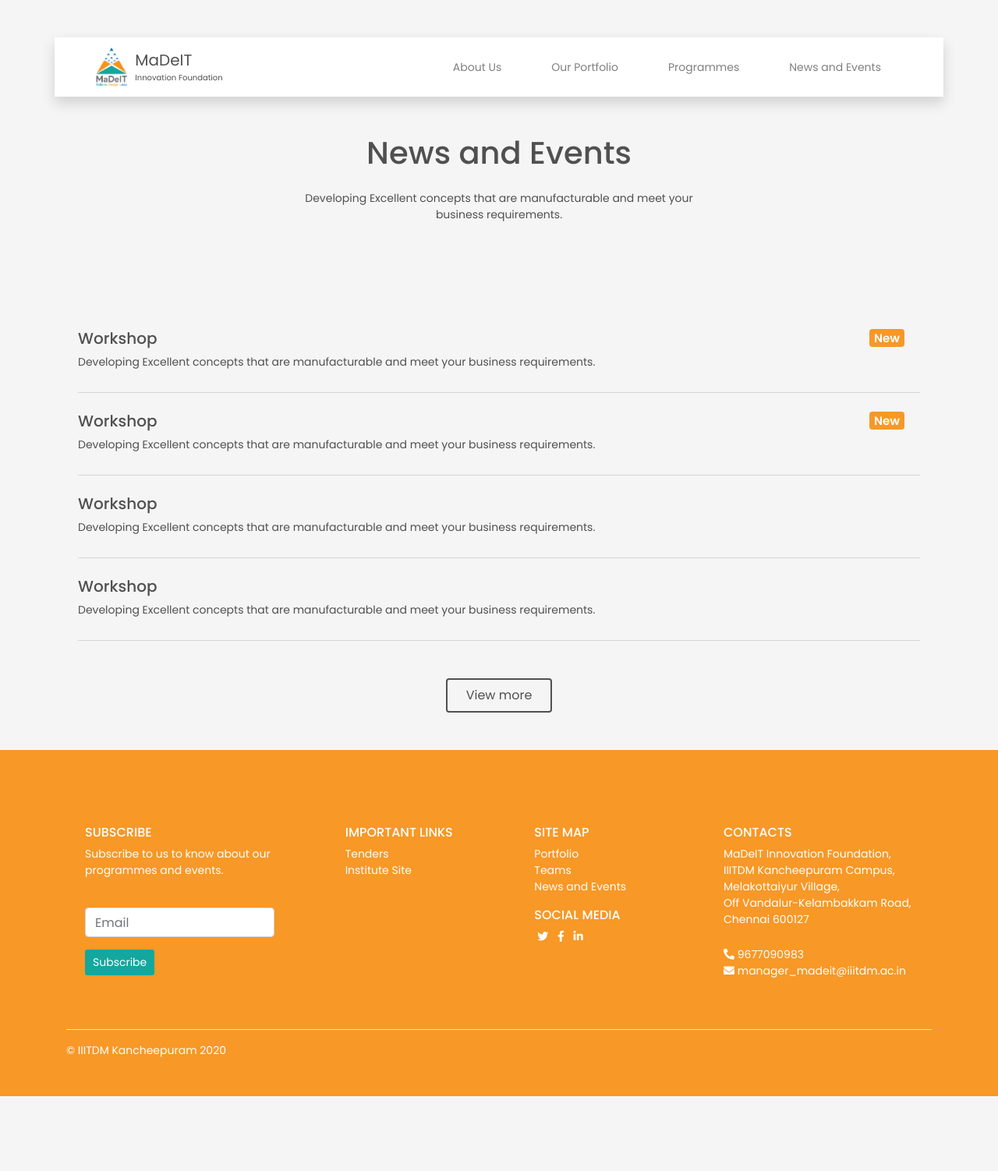
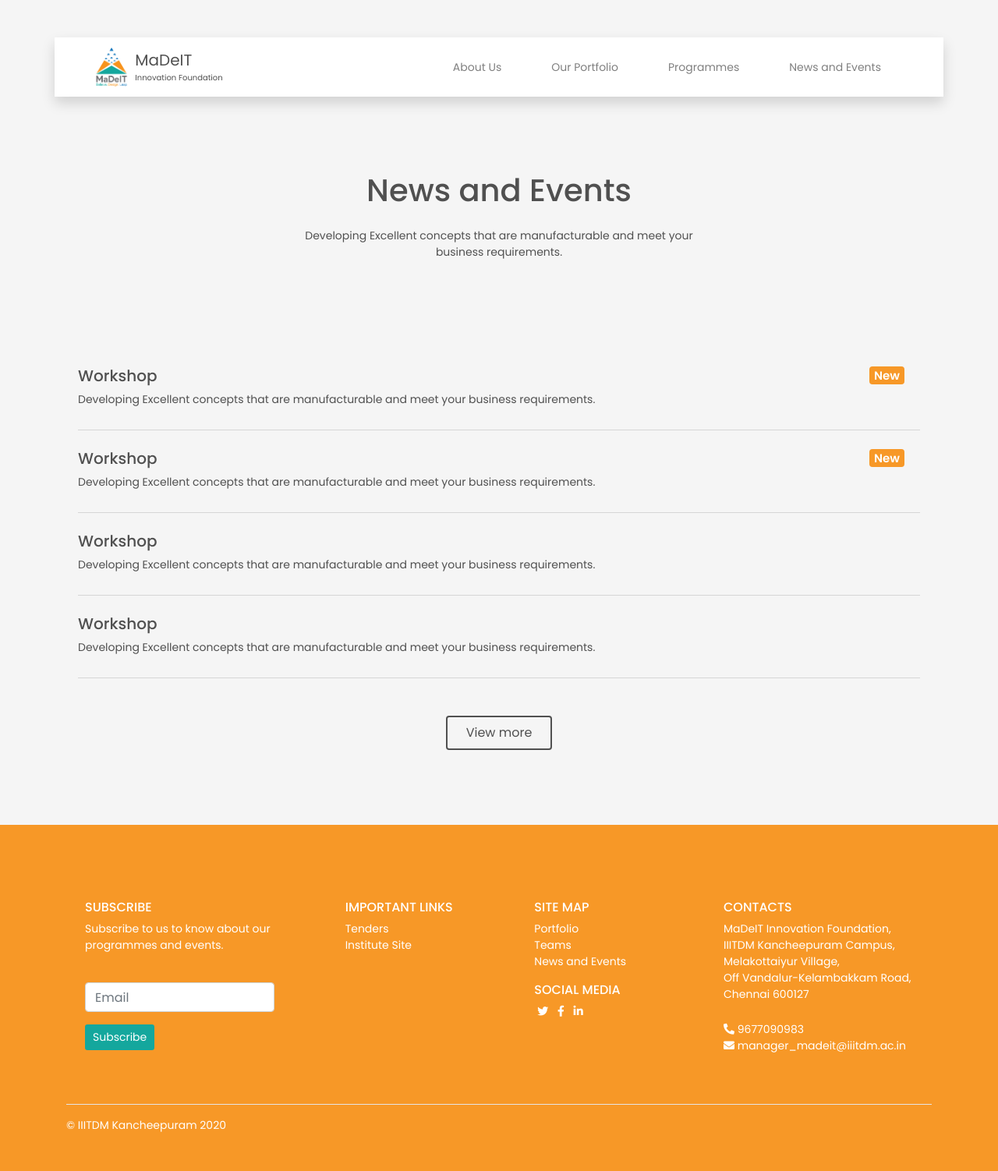
Before and after one commit to Aditya-ds-1806/MaDeIT, a PHP site: page /news in a window 1280 px wide. Shown: the whole page at 78% size. Before the commit the page ends 1406 px from the top, so only its background shows below. Run offline with PHP 8.4, Linux system fonts and the light colour scheme; some libraries are stand-ins or nearby versions.

Commit message:
js files and website cleanup

```diff
--- a/public/scripts/navbar.js
+++ b/public/scripts/navbar.js
@@ -13,20 +13,7 @@ window.addEventListener('resize', function (e) {
 window.addEventListener('scroll', function (e) {
     e.preventDefault();
     navbarWidthControl();
-    if (window.scrollY > window.innerHeight) {
-        navAnimation();
-    }
 });
-
-
-function navAnimation() {
-    if (window.scrollY > prevScrollY) {
-        $('nav').fadeOut();
-    } else {
-        $('nav').fadeIn();
-    }
-    prevScrollY = window.scrollY;
-}
 
 function navbarWidthControl() {
     if (window.scrollY > Number(navStyles.marginTop.slice(0, -2))) {
--- a/views/news.php
+++ b/views/news.php
@@ -6,13 +6,15 @@
 
 <body class="bg-wild-sand">
     <?php echo $twig->render('/partials/navbar.twig'); ?>
-    <section class="container">
+    <section class="container pt-5">
         <header class="container-fluid d-inline-block text-center mt-5">
-            <h1>News and Events</h1>
-            <p class="w-100 w-md-75 w-lg-50 mx-auto mt-4">Developing Excellent concepts that are manufacturable and meet your business requirements.
-            </p>
+            <div class="pt-5">
+                <h1>News and Events</h1>
+                <p class="w-100 w-md-75 w-lg-50 mx-auto mt-4">Developing Excellent concepts that are manufacturable and meet your business requirements.
+                </p>
+            </div>
         </header>
-        <div class="container-fluid my-5 text-center">
+        <div class="container-fluid my-5 pb-5 text-center">
             <ul class="list-group list-group-flush text-left py-5">
                 <li class="list-group-item bg-wild-sand pl-0 pt-4">
                     <h5>Workshop<span class="badge bg-sea-buckthorn text-white float-right">New</span></h5>
--- a/views/partials/footer.twig
+++ b/views/partials/footer.twig
@@ -13,6 +13,7 @@
     <script src="https://stackpath.bootstrapcdn.com/bootstrap/4.3.1/js/bootstrap.min.js" integrity="sha384-JjSmVgyd0p3pXB1rRibZUAYoIIy6OrQ6VrjIEaFf/nJGzIxFDsf4x0xIM+B07jRM" crossorigin="anonymous"></script>
     {# custom scripts #}
     {% if route is same as ('index') %}
+        <script src="/public/scripts/navanimation.js"></script>
         <script src="/public/scripts/slider.js"></script>
         <script src="/public/scripts/carousel.js"></script>
     {% endif %}
--- a/views/portfolio.php
+++ b/views/portfolio.php
@@ -9,6 +9,8 @@
     <!-- 4. What we have built -->
     <section class="container-fluid bg-wild-sand text-center p-5">
         <header class="container-fluid d-inline-block text-center mt-5">
+            <div class="pt-5">
+
                 <h1>What we have built</h1>
                 <p class="w-100 w-md-75 w-lg-50 mx-auto mt-4">Developing excellent concepts that are manufacturable and meet your business
                     requirements.</p>
@@ -18,8 +20,9 @@
                     <button class="btn btn-outline-mountain-meadow px-sm-4 py-sm-2 mx-4 my-2">Ongoing</button>
                     <button class="btn btn-outline-mountain-meadow px-sm-4 py-sm-2 mx-4 my-2">Ongoing</button>
                 </div>
+            </div>
         </header>
-        <div class="container text-left mb-5">
+        <div class="container text-left pb-5">
             <div class="row row-cols-1 row-cols-sm-2 row-cols-lg-3 justify-content-center">
                 <!-- Add template here -->
                 <?php echo $twig->render('/partials/startup-card.twig') ?>
```
Also changed, not shown: public/scripts/carousel.js (+13 -0 lines), public/scripts/navanimation.js (added, +15 -0 lines), views/people.php (+6 -4 lines), views/tenders.php (+6 -4 lines). Lines whose indentation alone changed are shown as unchanged.
